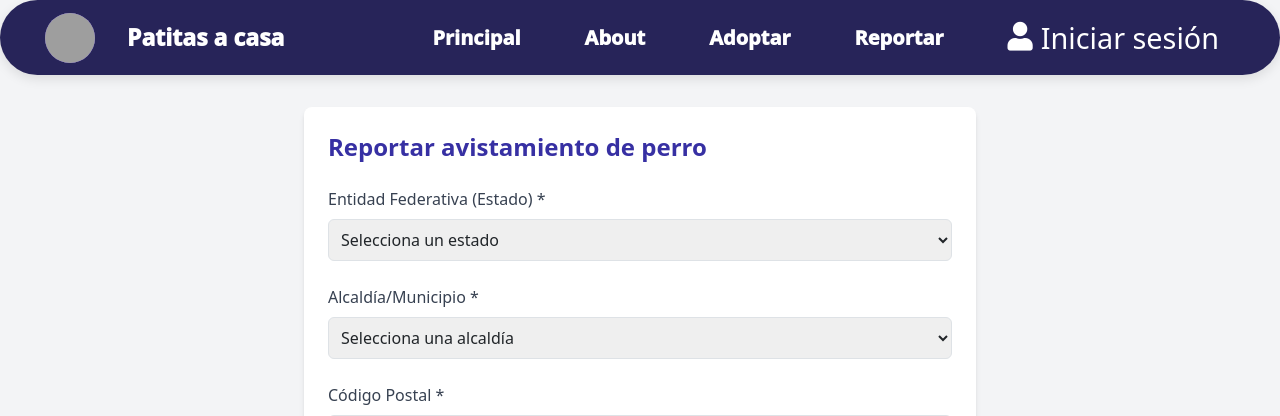
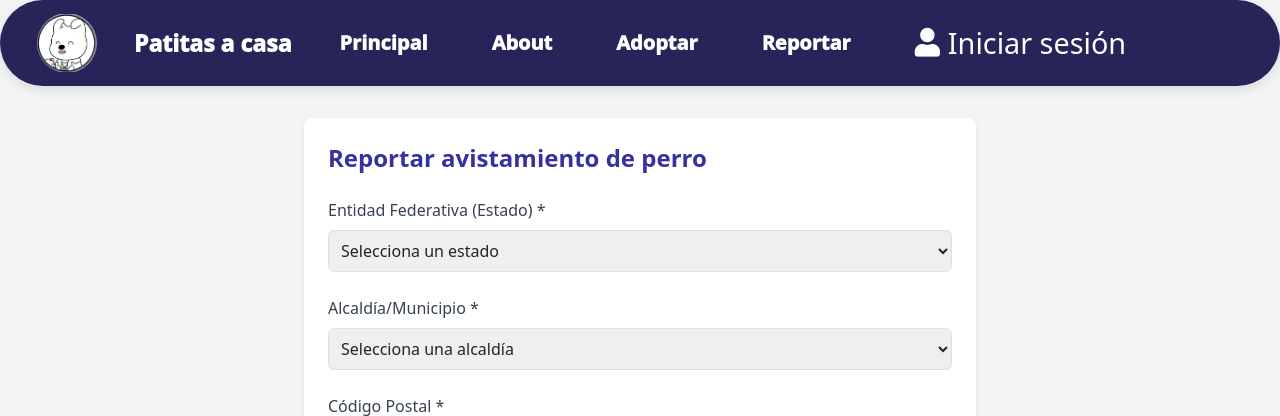
Before and after one commit to IsmaelDatos/Patitas_a_Casa, a Django app: page /avistamiento/anonimo/ in a window 1280 px wide. Shown: the top 416 px of the page. Run offline with Django 4.2, Linux system fonts and the light colour scheme; some libraries are stand-ins or nearby versions; grey boxes are pictures that could not be loaded.

Commit message:
Actualizaciones esteticas de la navbar

```diff
--- a/backend/patitas_a_casa/settings.py
+++ b/backend/patitas_a_casa/settings.py
@@ -95,6 +95,10 @@ USE_I18N = True
 USE_L10N = True
 USE_TZ = True
 STATIC_URL = '/static/'
+STATICFILES_DIRS = [
+    '/home/ismael/Desktop/Patitas_a_Casa/frontend/static',
+]
+
 DEFAULT_AUTO_FIELD = 'django.db.models.BigAutoField'
 MEDIA_URL = '/media/'
 MEDIA_ROOT = os.path.join(BASE_DIR, 'media')
--- a/frontend/templates/navbar.html
+++ b/frontend/templates/navbar.html
@@ -1,3 +1,4 @@
+{% load static %}
 <!DOCTYPE html>
 <html lang="es">
 <head>
@@ -5,21 +6,31 @@
     <title>Navbar Patitas a Casa</title>
     <link href="https://cdnjs.cloudflare.com/ajax/libs/font-awesome/5.15.3/css/all.min.css" rel="stylesheet">
     <style>
+
         .navbar {
             margin: auto;
             display: flex;
-            padding: 0.5rem 1.5rem;
+            padding: 0.5rem 1rem;
             background: #272459;
             border-radius: 3rem;
             box-shadow: 0 4px 12px rgba(0, 0, 0, 0.1);
+            gap: 0;
         }
 
-        .nav-enlaces {
+        {% comment %} .nav-enlaces {
             margin: auto;
             display: flex;
             gap: 2rem;
             font-size: 20px;
             align-items: center;
+        } {% endcomment %}
+
+        .nav-enlaces {
+            display: flex;
+            align-items: center;
+            gap: 2rem;
+            font-size: 20px;
+            padding: 0 1rem;
         }
 
         .nav-enlace, .desplegable li {
@@ -73,17 +84,26 @@
         }
 
         #logo {
-            width: 50px;
-            height: 50px;
+            width: 70px;
+            height: 70px;
             border-radius: 50%;
-            background-color: #8a6ff0;
+            object-fit: contain;
+            background-color: transparent;
+            padding: 5px;
+            margin: 0; /* Elimina márgenes anteriores */
+            transition: transform 0.3s ease;
+        }
+
+        #logo:hover {
+            transform: scale(1.05);  /* Efecto de leve crecimiento al pasar el mouse */
         }
 
         #proyecto_nombre {
-            margin-right: 100px;
             color: #fff;
             font-size: 23px;
             font-weight: 1000;
+            margin: 0; /* Elimina márgenes anteriores */
+            white-space: nowrap;
         }
 
         .user-icon {
@@ -114,9 +134,9 @@
 <body>
     <nav class="navbar">
         <ul class="nav-enlaces">
-            <img src="/media/perros_fotos/1.jpg" alt="Logo de Patitas a casa" id="logo">
+            {% load static %}
+            <img src="/static/img/logo.png" alt="Logo" id="logo">
             <p id="proyecto_nombre">Patitas a casa</p>
-
             <li class="nav-enlace secciones">
                 <a href="{% url 'home' %}">Principal</a>
                 <ul class="desplegable">
```
Also changed, not shown: frontend/static/img/logo.png (added).
